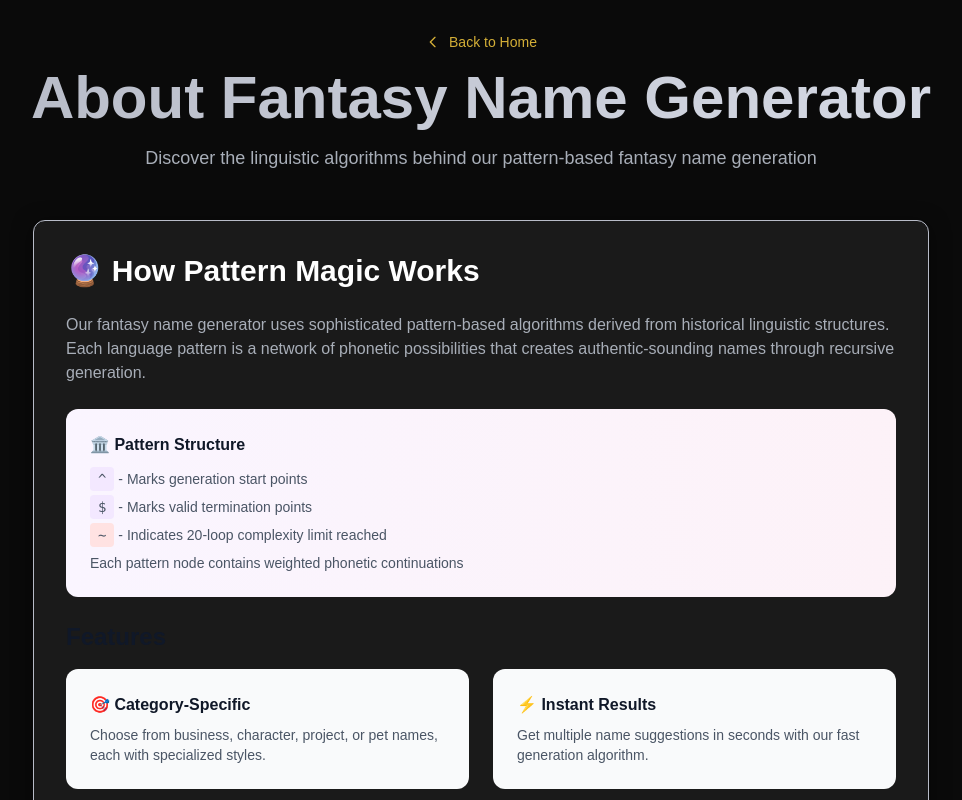
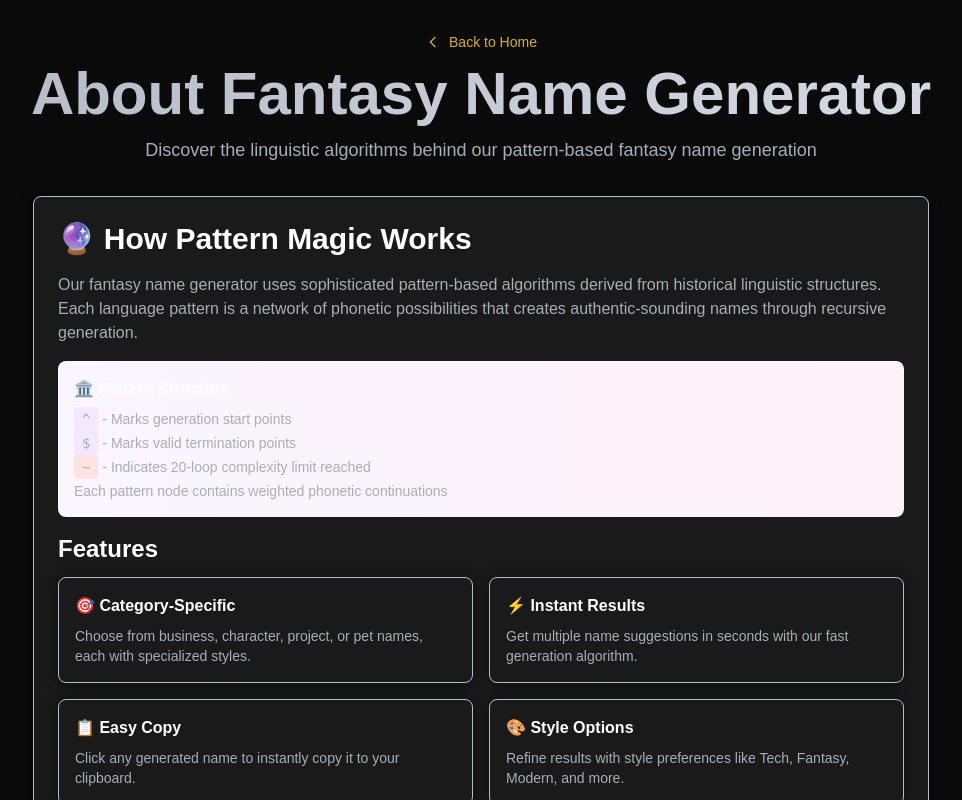
Before and after one commit to amsilva97/typicalpanda.com, a Next.js app: page /about in a window 1280 px wide. Shown: the top 800 px of the page, without its empty margins (159-1121 px from the left). Built offline with nearby package versions, Linux system fonts and the light colour scheme.

Commit message:
feat: refine styling and layout across About, Name Generator, and Home pages; enhance panda theme card styles

```diff
--- a/src/app/about/page.tsx
+++ b/src/app/about/page.tsx
@@ -5,10 +5,10 @@ export default function About() {
     <div className="min-h-screen panda-bg-primary">
       <div className="container mx-auto px-6 py-8">
         {/* Header */}
-        <div className="text-center mb-12">
+        <div className="text-center mb-8">
           <Link
             href="/"
-            className="panda-link inline-flex items-center text-sm mb-4"
+            className="panda-link inline-flex items-center text-sm mb-3"
           >
             <svg className="w-4 h-4 mr-2" fill="none" stroke="currentColor" viewBox="0 0 24 24">
               <path strokeLinecap="round" strokeLinejoin="round" strokeWidth={2} d="M15 19l-7-7 7-7" />
@@ -16,7 +16,7 @@ export default function About() {
             Back to Home
           </Link>
 
-          <h1 className="text-4xl md:text-6xl font-bold panda-text-primary mb-4">
+          <h1 className="text-4xl md:text-6xl font-bold panda-text-primary mb-3">
             <span className="panda-text-gradient-silver">
               About Fantasy Name Generator
             </span>
@@ -28,23 +28,23 @@ export default function About() {
 
         <div className="max-w-4xl mx-auto">
           {/* Main Content */}
-          <div className="panda-card p-8 mb-8">
+          <div className="panda-card p-6 mb-6">
             <div className="prose prose-lg dark:prose-invert max-w-none">
-              <h2 className="text-3xl font-bold panda-text-primary mb-6">
+              <h2 className="text-3xl font-bold panda-text-primary mb-4">
                 🔮 How Pattern Magic Works
               </h2>
 
-              <p className="panda-text-secondary mb-6">
+              <p className="panda-text-secondary mb-4">
                 Our fantasy name generator uses sophisticated pattern-based algorithms derived from
                 historical linguistic structures. Each language pattern is a network of phonetic
                 possibilities that creates authentic-sounding names through recursive generation.
               </p>
 
-              <div className="bg-gradient-to-r from-purple-50 to-pink-50 dark:from-purple-900/20 dark:to-pink-900/20 p-6 rounded-xl mb-6">
-                <h4 className="font-semibold text-gray-900 dark:text-white mb-3">
+              <div className="bg-gradient-to-r from-purple-50 to-pink-50 dark:from-purple-900/20 dark:to-pink-900/20 p-4 rounded-lg mb-4">
+                <h4 className="font-semibold panda-text-primary mb-2">
                   🏛️ Pattern Structure
                 </h4>
-                <ul className="text-sm text-gray-600 dark:text-gray-300 space-y-2">
+                <ul className="text-sm panda-text-secondary space-y-1">
                   <li><code className="bg-purple-100 dark:bg-purple-800 px-2 py-1 rounded">^</code> - Marks generation start points</li>
                   <li><code className="bg-purple-100 dark:bg-purple-800 px-2 py-1 rounded">$</code> - Marks valid termination points</li>
                   <li><code className="bg-red-100 dark:bg-red-800 px-2 py-1 rounded">~</code> - Indicates 20-loop complexity limit reached</li>
@@ -52,53 +52,53 @@ export default function About() {
                 </ul>
               </div>
 
-              <h3 className="text-2xl font-semibold text-gray-900 dark:text-white mb-4">
+              <h3 className="text-2xl font-semibold panda-text-primary mb-3">
                 Features
               </h3>
 
-              <div className="grid md:grid-cols-2 gap-6 mb-8">
-                <div className="bg-gray-50 dark:bg-gray-700 p-6 rounded-xl">
-                  <h4 className="font-semibold text-gray-900 dark:text-white mb-2">
+              <div className="grid md:grid-cols-2 gap-4 mb-6">
+                <div className="panda-card p-4">
+                  <h4 className="font-semibold panda-text-primary mb-2">
                     🎯 Category-Specific
                   </h4>
-                  <p className="text-gray-600 dark:text-gray-300 text-sm">
+                  <p className="panda-text-secondary text-sm">
                     Choose from business, character, project, or pet names, each with specialized styles.
                   </p>
                 </div>
 
-                <div className="bg-gray-50 dark:bg-gray-700 p-6 rounded-xl">
-                  <h4 className="font-semibold text-gray-900 dark:text-white mb-2">
+                <div className="panda-card p-4">
+                  <h4 className="font-semibold panda-text-primary mb-2">
                     ⚡ Instant Results
                   </h4>
-                  <p className="text-gray-600 dark:text-gray-300 text-sm">
+                  <p className="panda-text-secondary text-sm">
                     Get multiple name suggestions in seconds with our fast generation algorithm.
                   </p>
                 </div>
 
-                <div className="bg-gray-50 dark:bg-gray-700 p-6 rounded-xl">
-                  <h4 className="font-semibold text-gray-900 dark:text-white mb-2">
+                <div className="panda-card p-4">
+                  <h4 className="font-semibold panda-text-primary mb-2">
                     📋 Easy Copy
                   </h4>
-                  <p className="text-gray-600 dark:text-gray-300 text-sm">
+                  <p className="panda-text-secondary text-sm">
                     Click any generated name to instantly copy it to your clipboard.
                   </p>
                 </div>
 
-                <div className="bg-gray-50 dark:bg-gray-700 p-6 rounded-xl">
-                  <h4 className="font-semibold text-gray-900 dark:text-white mb-2">
+                <div className="panda-card p-4">
+                  <h4 className="font-semibold panda-text-primary mb-2">
                     🎨 Style Options
                   </h4>
-                  <p className="text-gray-600 dark:text-gray-300 text-sm">
+                  <p className="panda-text-secondary text-sm">
                     Refine results with style preferences like Tech, Fantasy, Modern, and more.
                   </p>
                 </div>
               </div>
 
-              <h3 className="text-2xl font-semibold text-gray-900 dark:text-white mb-4">
+              <h3 className="text-2xl font-semibold panda-text-primary mb-3">
                 Use Cases
               </h3>
 
-              <ul className="space-y-3 text-gray-600 dark:text-gray-300 mb-8">
+              <ul className="space-y-2 panda-text-secondary mb-6">
                 <li className="flex items-start">
                   <span className="text-green-500 mr-2">•</span>
                   <strong>Business Names:</strong> Create professional, memorable names for startups, companies, or products
@@ -123,7 +123,7 @@ export default function About() {
           <div className="text-center">
             <Link
               href="/name-generator"
-              className="inline-flex items-center justify-center px-8 py-4 text-lg font-medium text-white bg-gradient-to-r from-green-600 to-blue-600 rounded-full hover:from-green-700 hover:to-blue-700 transform hover:scale-105 transition-all duration-200 shadow-xl"
+              className="panda-button-primary text-lg px-6 py-3"
             >
               Try the Generator
               <svg className="ml-2 w-5 h-5" fill="none" stroke="currentColor" viewBox="0 0 24 24">
--- a/src/app/name-generator/page.tsx
+++ b/src/app/name-generator/page.tsx
@@ -62,11 +62,11 @@ export default function NameGenerator() {
 
         <div className="max-w-4xl mx-auto">
           {/* Controls */}
-          <div className="panda-card p-8 mb-8">
-            <div className="mb-6">
+          <div className="panda-card p-6 mb-6">
+            <div className="mb-4">
               {/* Language Selection */}
               <div className="max-w-md mx-auto">
-                <label className="block text-sm font-medium panda-text-primary mb-3 text-center">
+                <label className="block text-sm font-medium panda-text-primary mb-2 text-center">
                   🏛️ Language Pattern
                 </label>
                 <div className="grid gap-2">
@@ -77,7 +77,7 @@ export default function NameGenerator() {
                         setSelectedLanguage(language as keyof typeof fantasyLanguages);
                         setGeneratedNames([]);
                       }}
-                      className={`p-4 rounded-lg text-sm font-medium transition-colors ${
+                      className={`p-3 rounded-lg text-sm font-medium transition-colors ${
                         selectedLanguage === language
                           ? 'panda-selected'
                           : 'panda-unselected'
@@ -94,7 +94,7 @@ export default function NameGenerator() {
             <button
               onClick={generateNames}
               disabled={isGenerating}
-              className="w-full panda-button-primary py-4 px-6 rounded-xl text-lg disabled:opacity-50 disabled:cursor-not-allowed transition-all duration-200 transform hover:scale-[1.02] shadow-lg"
+              className="w-full panda-button-primary py-3 px-5 rounded-lg text-lg disabled:opacity-50 disabled:cursor-not-allowed transition-all duration-200 transform hover:scale-[1.02] shadow-lg"
             >
               {isGenerating ? (
                 <div className="flex items-center justify-center">
@@ -109,11 +109,11 @@ export default function NameGenerator() {
 
           {/* Results */}
           {generatedNames.length > 0 && (
-            <div className="panda-card p-8">
-              <h2 className="text-2xl font-bold panda-text-primary mb-4">
+            <div className="panda-card p-6">
+              <h2 className="text-2xl font-bold panda-text-primary mb-3">
                 🏰 Generated {selectedLanguage} Names
               </h2>
-              <p className="text-sm panda-text-muted mb-6">
+              <p className="text-sm panda-text-muted mb-4">
                 Names marked with <span className="font-mono bg-red-600 text-white px-2 py-1 rounded">~</span> reached the 20-loop complexity limit
               </p>
 
@@ -154,7 +154,7 @@ export default function NameGenerator() {
                   );
                 })}
               </div>
-              <p className="text-sm panda-text-muted mt-6 text-center">
+              <p className="text-sm panda-text-muted mt-4 text-center">
                 Click on any name to copy it to your clipboard • Generated using linguistic pattern algorithms
               </p>
             </div>
--- a/src/app/panda-theme.css
+++ b/src/app/panda-theme.css
@@ -105,20 +105,20 @@ body {
 .panda-card {
   background: var(--panda-dark);
   border: 1px solid var(--panda-silver);
-  border-radius: 12px;
-  box-shadow: 0 4px 20px rgba(0, 0, 0, 0.5);
+  border-radius: 8px;
+  box-shadow: 0 2px 12px rgba(0, 0, 0, 0.5);
 }
 
 .panda-card:hover {
   border-color: var(--panda-gold);
-  box-shadow: 0 6px 30px rgba(212, 175, 55, 0.1);
+  box-shadow: 0 3px 18px rgba(212, 175, 55, 0.1);
 }
 
 .panda-card-highlight {
   background: var(--panda-darker);
   border: 2px solid var(--panda-gold);
-  border-radius: 12px;
-  box-shadow: 0 6px 25px rgba(212, 175, 55, 0.15);
+  border-radius: 8px;
+  box-shadow: 0 3px 15px rgba(212, 175, 55, 0.15);
 }
 
 /* Input Elements */
@@ -126,8 +126,8 @@ body {
   background: var(--panda-darker);
   border: 2px solid var(--panda-silver);
   color: var(--panda-white);
-  border-radius: 8px;
-  padding: 12px 16px;
+  border-radius: 6px;
+  padding: 10px 14px;
   transition: all 0.3s ease;
 }
 
@@ -169,8 +169,8 @@ body {
 .panda-name-card {
   background: var(--panda-dark);
   border: 1px solid var(--panda-silver);
-  border-radius: 8px;
-  padding: 16px;
+  border-radius: 6px;
+  padding: 12px;
   transition: all 0.3s ease;
   cursor: pointer;
 }
@@ -179,7 +179,7 @@ body {
   background: var(--panda-darker);
   border-color: var(--panda-gold);
   transform: translateY(-1px);
-  box-shadow: 0 4px 15px rgba(212, 175, 55, 0.1);
+  box-shadow: 0 2px 10px rgba(212, 175, 55, 0.1);
 }
 
 .panda-name-card-failed {
@@ -256,26 +256,26 @@ body {
 .panda-feature-card {
   background: var(--panda-dark);
   border: 1px solid var(--panda-silver);
-  border-radius: 16px;
-  padding: 24px;
+  border-radius: 10px;
+  padding: 20px;
   transition: all 0.3s ease;
 }
 
 .panda-feature-card:hover {
   background: var(--panda-darker);
   border-color: var(--panda-gold);
-  transform: translateY(-4px);
-  box-shadow: 0 8px 30px rgba(212, 175, 55, 0.15);
+  transform: translateY(-2px);
+  box-shadow: 0 4px 20px rgba(212, 175, 55, 0.15);
 }
 
 /* Responsive adjustments */
 @media (max-width: 768px) {
   .panda-card {
-    border-radius: 8px;
+    border-radius: 6px;
   }
 
   .panda-feature-card {
     padding: 16px;
-    border-radius: 12px;
+    border-radius: 8px;
   }
 }
```
Also changed, not shown: src/app/page.tsx (+9 -9 lines).
